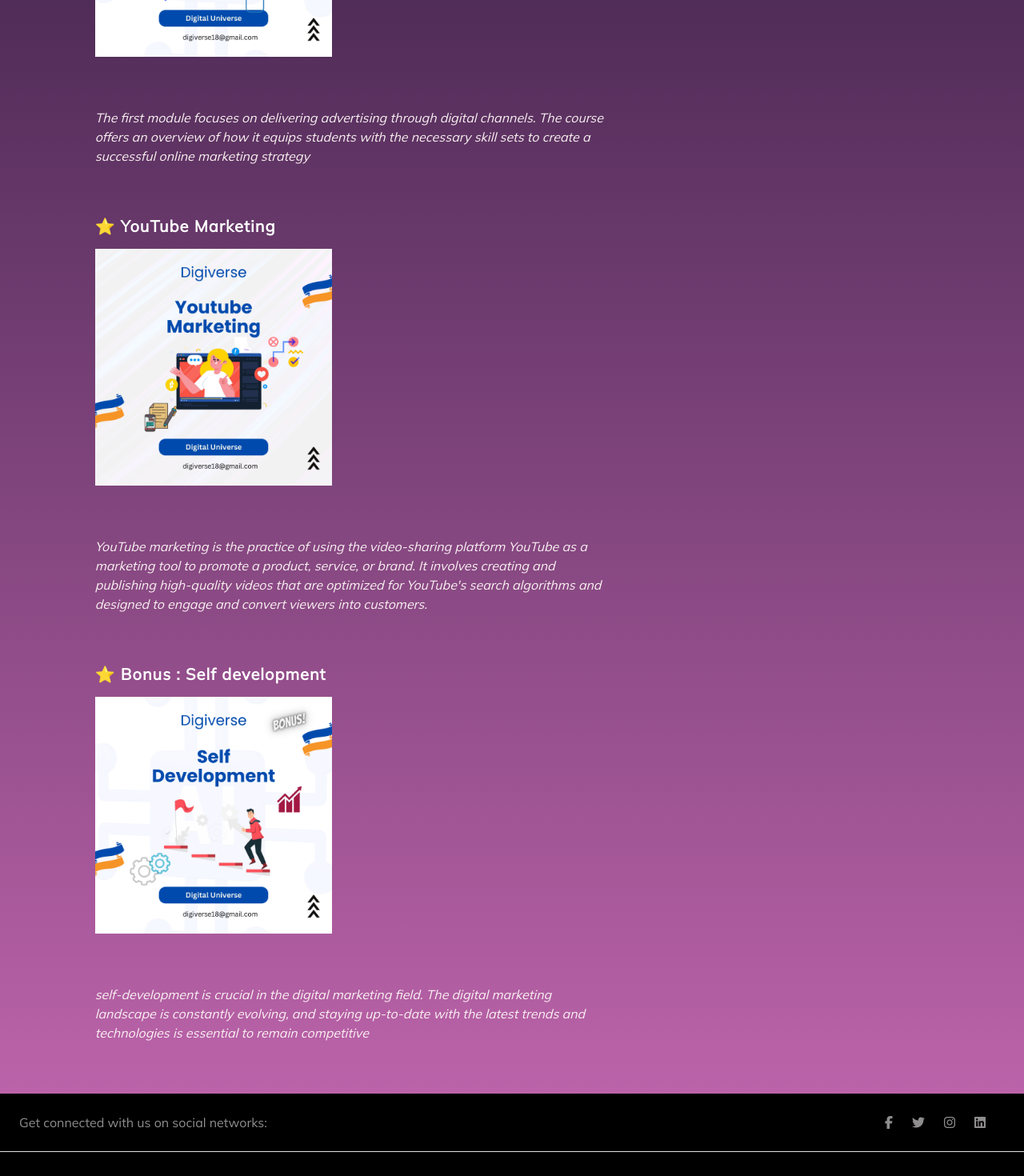
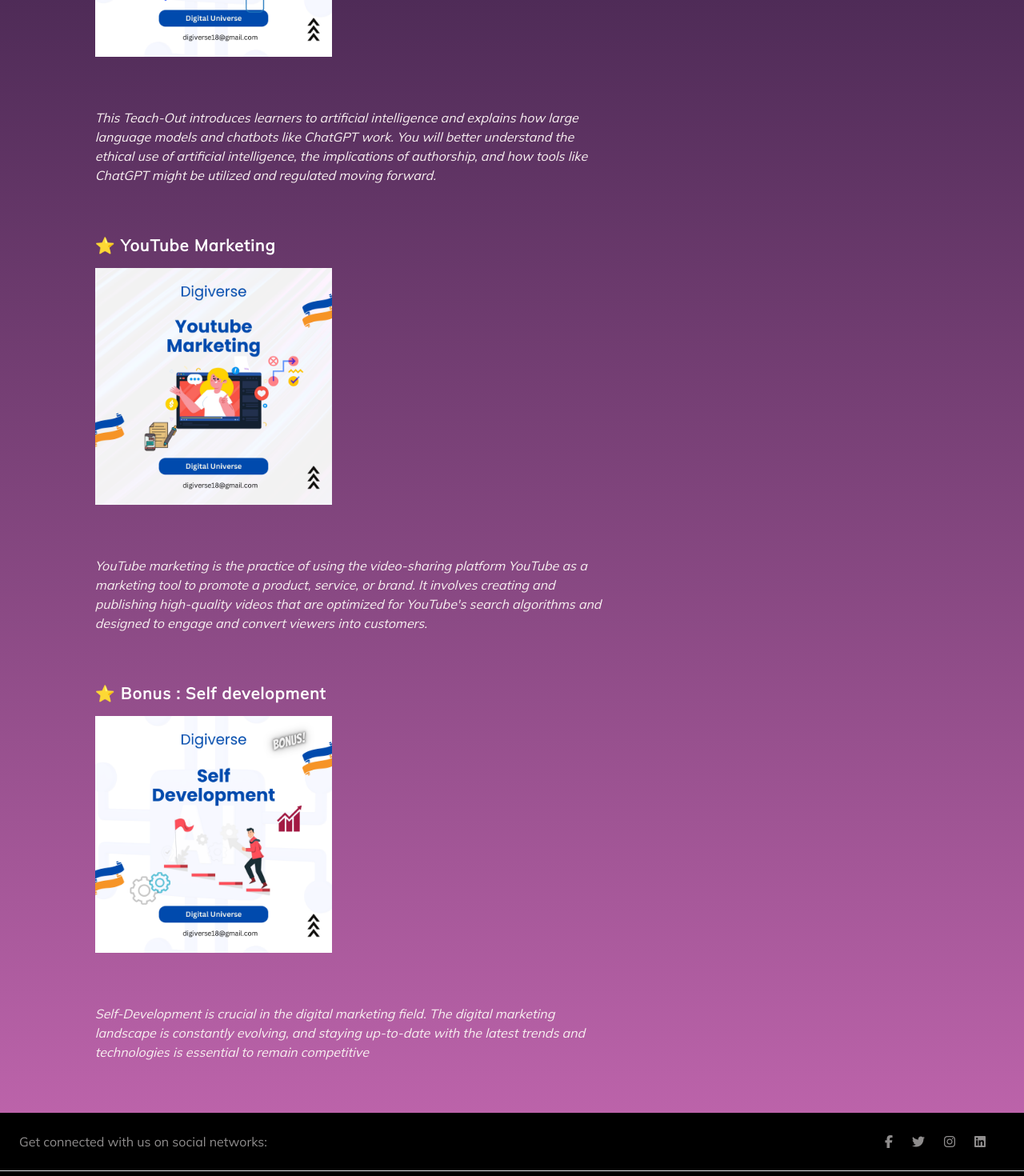
Before and after one commit to rajkishorepatra/digiverse, a React (Create React App) app: page /courses in a window 1280 px wide. Shown: the part 6960-8430 px from the top of the page at 80% size. Built offline with nearby package versions, Linux system fonts and the light colour scheme; a web font is replaced by a local one.

Commit message:
minor fix (add missing content)

```diff
--- a/src/components/Courses.jsx
+++ b/src/components/Courses.jsx
@@ -96,7 +96,7 @@ const Courses = (props) => {
     <Coursedetails
       coursetopic ="Chat GPT "
       imgsrc ={num12}
-      content = "The first module focuses on delivering advertising through digital channels. The course offers an overview of how it equips students with the necessary skill sets to create a successful online marketing strategy"
+      content = "This Teach-Out introduces learners to artificial intelligence and explains how large language models and chatbots like ChatGPT work. You will better understand the ethical use of artificial intelligence, the implications of authorship, and how tools like ChatGPT might be utilized and regulated moving forward. "
     />
     <Coursedetails
       coursetopic ="YouTube Marketing"
@@ -106,7 +106,7 @@ const Courses = (props) => {
     <Coursedetails
       coursetopic ="Bonus : Self development"
       imgsrc ={num14}
-      content = "self-development is crucial in the digital marketing field. The digital marketing landscape is constantly evolving, and staying up-to-date with the latest trends and technologies is essential to remain competitive"
+      content = "Self-Development is crucial in the digital marketing field. The digital marketing landscape is constantly evolving, and staying up-to-date with the latest trends and technologies is essential to remain competitive"
     />
 
 
```
